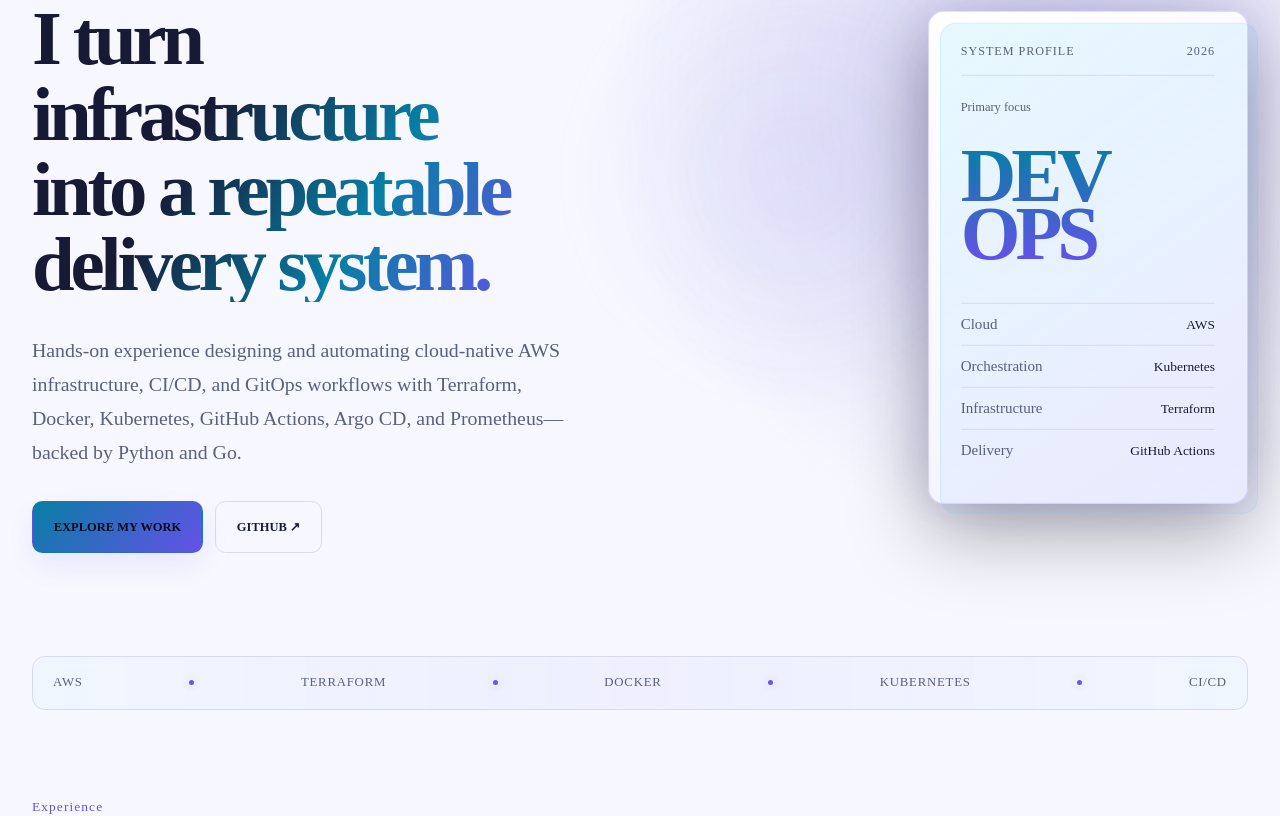
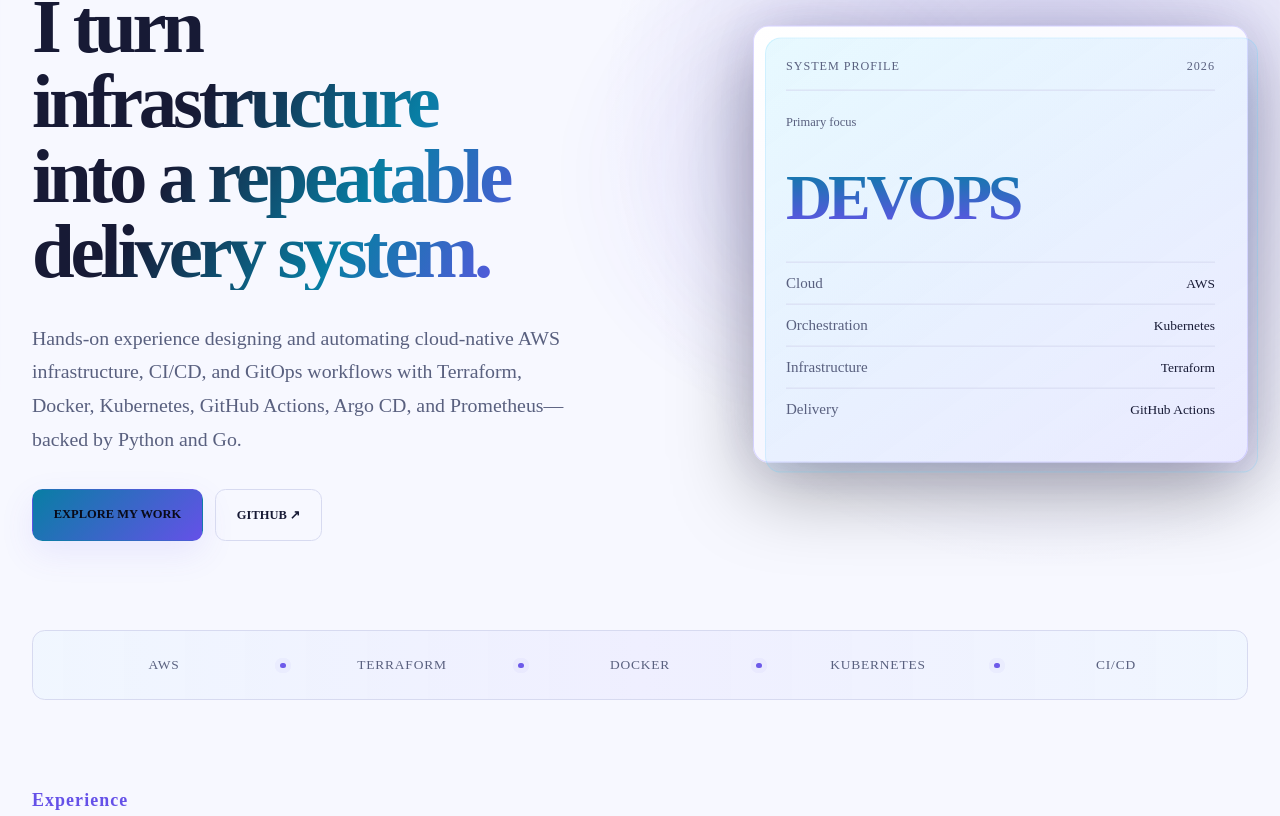
Before and after one commit to TrieuNguyenPhu/portfolio, a Next.js app: page / in a window 1280 px wide. Shown: the part 225-1041 px from the top of the page. Built offline with nearby package versions, Linux system fonts and the light colour scheme.

Commit message:
Polish layout hierarchy and footer

```diff
--- a/app/globals.css
+++ b/app/globals.css
@@ -106,8 +106,7 @@
   text-transform: uppercase;
 }
 
-.nav-shell nav,
-.site-footer nav {
+.nav-shell nav {
   align-items: center;
   display: flex;
   gap: clamp(0.75rem, 2.5vw, 2rem);
@@ -199,8 +198,7 @@
 .hero {
   display: grid;
   gap: clamp(2rem, 4vw, 4rem);
-  min-height: min(52rem, calc(100svh - 5.25rem));
-  padding-block: clamp(4rem, 8vw, 7rem);
+  padding-block: clamp(4rem, 7vw, 6.5rem);
 }
 
 .hero-copy { align-self: center; animation: reveal-up 800ms cubic-bezier(0.22, 1, 0.36, 1) both; }
@@ -217,6 +215,9 @@
   gap: 0.6rem;
   letter-spacing: 0.08em;
 }
+
+.panel-label,
+.contact-section > p { font-size: clamp(1.05rem, 1.4vw, 1.25rem); font-weight: 700; }
 
 .status > span {
   animation: status-pulse 2.4s ease-in-out infinite;
@@ -323,10 +324,11 @@
   color: transparent;
   display: block;
   font-family: var(--font-display);
-  font-size: clamp(3.5rem, 6vw, 5.5rem);
+  font-size: clamp(3rem, 5vw, 4.8rem);
   letter-spacing: -0.065em;
-  line-height: 0.76;
-  margin-block: 2rem 2.5rem;
+  line-height: 1;
+  margin-block: 2.25rem 2rem;
+  white-space: nowrap;
 }
 
 .hero-console dl > div {
@@ -341,26 +343,33 @@
 .hero-console dd { font-family: var(--font-mono); font-size: 0.84rem; }
 
 .ticker {
-  align-items: center;
   background: linear-gradient(90deg, rgb(87 214 255 / 4%), rgb(154 140 255 / 8%), rgb(87 214 255 / 4%));
   border: 1px solid var(--line);
   border-radius: 0.8rem;
-  display: flex;
-  gap: clamp(0.8rem, 2vw, 2rem);
-  justify-content: space-between;
-  overflow: hidden;
-  padding: 1.15rem 1.25rem;
+  display: grid;
+  grid-template-columns: repeat(5, minmax(7rem, 1fr));
+  overflow-x: auto;
+  padding-inline: 0.75rem;
+  scrollbar-width: none;
 }
 
+.ticker::-webkit-scrollbar { display: none; }
+
 .ticker span {
+  align-items: center;
   color: var(--muted);
-  flex: none;
+  display: flex;
   font-family: var(--font-mono);
-  font-size: clamp(0.78rem, 1vw, 0.92rem);
+  font-size: clamp(0.84rem, 1vw, 0.98rem);
+  justify-content: center;
   letter-spacing: 0.06em;
+  min-height: 4.25rem;
+  padding-inline: 1rem;
+  position: relative;
+  text-align: center;
 }
 
-.ticker i { animation: status-pulse 2.4s ease-in-out infinite; background: var(--lime); border-radius: 50%; flex: none; height: 0.32rem; width: 0.32rem; }
+.ticker span:not(:last-child)::after { animation: status-pulse 2.4s ease-in-out infinite; background: var(--lime); border-radius: 50%; content: ""; height: 0.32rem; position: absolute; right: -0.16rem; width: 0.32rem; }
 
 .projects-section,
 .experience-section,
@@ -375,9 +384,10 @@
   color: var(--lime);
   font-family: var(--font-mono);
   display: block;
-  font-size: 0.84rem;
-  letter-spacing: 0.08em;
-  margin-bottom: 0.9rem;
+  font-size: clamp(1.05rem, 1.4vw, 1.3rem);
+  font-weight: 700;
+  letter-spacing: 0.06em;
+  margin-bottom: 1.1rem;
 }
 
 .section-intro h2,
@@ -629,15 +639,64 @@
 .contact-links a span { color: var(--lime); }
 
 .site-footer {
+  border-top: 1px solid var(--line);
+  margin-top: clamp(4rem, 7vw, 7rem);
+  padding-block: clamp(2.5rem, 5vw, 4rem) 2rem;
+}
+
+.footer-main {
+  display: grid;
+  gap: 2rem;
+}
+
+.footer-brand > a {
+  font-family: var(--font-display);
+  font-size: clamp(1.5rem, 2.2vw, 2.1rem);
+  font-weight: 650;
+  letter-spacing: -0.035em;
+}
+
+.footer-brand p {
+  color: var(--muted);
+  font-size: 1rem;
+  line-height: 1.65;
+  margin-top: 0.65rem;
+  max-width: 36ch;
+}
+
+.footer-navigation {
+  display: grid;
+  gap: 0.75rem;
+}
+
+.footer-navigation a {
+  color: var(--muted);
+  font-family: var(--font-mono);
+  font-size: 0.85rem;
+  transition: color 180ms ease, transform 180ms ease;
+  width: fit-content;
+}
+
+.footer-navigation a:hover { color: var(--text); transform: translateX(4px); }
+
+.footer-socials {
   align-items: center;
+  display: flex;
+  gap: 0.75rem;
+}
+
+.footer-bottom {
+  align-items: center;
+  border-top: 1px solid var(--line);
   color: var(--muted);
   display: flex;
-  flex-direction: column;
+  flex-wrap: wrap;
   font-family: var(--font-mono);
-  font-size: 0.74rem;
+  font-size: 0.78rem;
   gap: 1rem;
   justify-content: space-between;
-  padding-block: 2rem;
+  margin-top: clamp(2.5rem, 5vw, 4rem);
+  padding-top: 1.5rem;
 }
 
 .social-icon {
@@ -651,7 +710,9 @@
 }
 
 .social-icon svg { fill: currentColor; height: 1.05rem; width: 1.05rem; }
-.site-footer a:hover { border-color: var(--lime); color: var(--text); transform: translateY(-3px) rotate(4deg); }
+.footer-socials a:hover { border-color: var(--lime); color: var(--text); transform: translateY(-3px); }
+.footer-bottom a:hover { color: var(--text); }
+.footer-bottom a { transition: color 180ms ease; }
 
 html.reveal-ready [data-reveal] {
   filter: blur(8px);
@@ -661,6 +722,9 @@
 }
 
 html.reveal-ready [data-reveal].is-visible { filter: blur(0); opacity: 1; transform: translateY(0) scale(1); }
+.experience-list > [data-reveal]:nth-child(2),
+.projects-grid > [data-reveal]:nth-child(2),
+.profile-section > [data-reveal]:nth-child(2) { transition-delay: 90ms; }
 
 @keyframes aurora-drift {
   from { transform: translate3d(-12%, -6%, 0) scale(0.9); }
@@ -694,14 +758,21 @@
   .brand small { display: inline; }
   .nav-shell nav > a:not(.nav-cta) { display: inline; }
   .nav-shell nav > a.nav-detail { display: none; }
-  .hero { grid-template-columns: minmax(0, 1.45fr) minmax(18rem, 0.55fr); }
+}
+
+@media (min-width: 56rem) {
+  .hero { grid-template-columns: minmax(0, 1.15fr) minmax(23rem, 0.85fr); }
+  .footer-main { grid-template-columns: minmax(0, 1.4fr) minmax(12rem, 0.7fr) auto; }
+  .footer-socials { align-self: start; justify-content: flex-end; }
+}
+
+@media (min-width: 64rem) {
   .projects-grid { grid-template-columns: repeat(12, minmax(0, 1fr)); }
-  .project--seckube { grid-column: span 7; }
-  .project--shortenlink { grid-column: span 5; }
-  .experience-list article { grid-template-columns: minmax(9rem, 0.55fr) minmax(12rem, 0.7fr) minmax(0, 1.35fr); }
-  .profile-section { grid-template-columns: minmax(0, 1.15fr) minmax(0, 0.85fr); }
+  .project--seckube,
+  .project--shortenlink { grid-column: span 6; }
+  .experience-list article { grid-template-columns: minmax(10rem, 0.6fr) minmax(14rem, 0.8fr) minmax(0, 1.6fr); }
+  .profile-section { grid-template-columns: repeat(2, minmax(0, 1fr)); }
   .skills-panel dl > div { grid-template-columns: minmax(7rem, 0.35fr) minmax(0, 1fr); }
-  .site-footer { flex-direction: row; }
 }
 
 @media (min-width: 72rem) {
@@ -724,7 +795,7 @@
   .hero-copy,
   .hero-console,
   .status > span,
-  .ticker i,
+  .ticker span::after,
   .project:hover .project-visual i { animation: none; }
   html.reveal-ready [data-reveal] { filter: none; opacity: 1; transform: none; transition: none; }
   .button,
@@ -735,7 +806,8 @@
   .social-icon { transition: none; }
   .project:hover,
   .experience-list article:hover,
-  .site-footer a:hover { transform: none; }
+  .footer-navigation a:hover,
+  .footer-socials a:hover { transform: none; }
 }
 
 :root[data-theme="light"] {
--- a/app/page.tsx
+++ b/app/page.tsx
@@ -66,7 +66,7 @@
     orchestration: "Orchestration",
     infrastructure: "Infrastructure",
     delivery: "Delivery",
-    projectsLabel: "Personal projects",
+    projectsLabel: "Projects",
     projectsHeading: "Systems I built from the ground up.",
     projectsText: "Selected work across Kubernetes, AWS infrastructure, security, containers, and delivery automation.",
     repository: "View repository",
@@ -84,6 +84,8 @@
     degree: "Bachelor of Software Engineering",
     open: "Open to DevOps opportunities",
     contactHeading: "Let’s build a better path to production.",
+    footerNote: "Cloud infrastructure, delivery automation, and reliable systems.",
+    backToTop: "Back to top",
     xbrainDate: "Apr 2026 — Jul 2026",
     techhausDate: "Aug 2025 — Nov 2025",
   },
@@ -104,7 +106,7 @@
     orchestration: "Điều phối",
     infrastructure: "Hạ tầng",
     delivery: "Triển khai",
-    projectsLabel: "Dự án cá nhân",
+    projectsLabel: "Dự án",
     projectsHeading: "Những hệ thống tôi xây dựng từ đầu.",
     projectsText: "Các dự án về Kubernetes, hạ tầng AWS, bảo mật, containers và tự động hóa triển khai.",
     repository: "Xem repository",
@@ -122,6 +124,8 @@
     degree: "Cử nhân Kỹ thuật Phần mềm",
     open: "Sẵn sàng cho cơ hội DevOps",
     contactHeading: "Cùng xây dựng con đường tốt hơn đến production.",
+    footerNote: "Hạ tầng đám mây, tự động hóa triển khai và hệ thống đáng tin cậy.",
+    backToTop: "Về đầu trang",
     xbrainDate: "Tháng 4 2026 — Tháng 7 2026",
     techhausDate: "Tháng 8 2025 — Tháng 11 2025",
   },
@@ -226,7 +230,7 @@
           <aside className="hero-console" aria-label="Core engineering focus">
             <div className="console-head"><span>SYSTEM PROFILE</span><span>2026</span></div>
             <p className="console-label">{t.focus}</p>
-            <strong>DEV<br />OPS</strong>
+            <strong>DEVOPS</strong>
             <dl>
               <div><dt>{t.cloud}</dt><dd>AWS</dd></div>
               <div><dt>{t.orchestration}</dt><dd>Kubernetes</dd></div>
@@ -236,11 +240,11 @@
           </aside>
         </section>
 
-        <div className="ticker" aria-label="Areas of expertise">
-          <span>AWS</span><i />
-          <span>TERRAFORM</span><i />
-          <span>DOCKER</span><i />
-          <span>KUBERNETES</span><i />
+        <div className="ticker" data-reveal aria-label="Areas of expertise">
+          <span>AWS</span>
+          <span>TERRAFORM</span>
+          <span>DOCKER</span>
+          <span>KUBERNETES</span>
           <span>CI/CD</span>
         </div>
 
@@ -323,9 +327,20 @@
         </section>
       </main>
 
-      <footer className="site-footer">
-        <span>© 2026 Nguyen Phu Trieu</span>
-        <nav aria-label="Social links">
+      <footer className="site-footer" data-reveal>
+        <div className="footer-main">
+          <div className="footer-brand">
+            <a href="#top">{t.name}</a>
+            <p>{t.footerNote}</p>
+          </div>
+          <nav className="footer-navigation" aria-label="Footer navigation">
+            <a href="#about">{t.nav.about}</a>
+            <a href="#experience">{t.nav.experience}</a>
+            <a href="#work">{t.nav.projects}</a>
+            <a href="#education">{t.nav.education}</a>
+            <a href="#certification">{t.nav.certification}</a>
+          </nav>
+          <nav className="footer-socials" aria-label="Social links">
           <a className="social-icon" href="https://www.facebook.com/trieu.nguyenphu.0806" target="_blank" rel="noreferrer" aria-label="Facebook" title="Facebook">
             <svg viewBox="0 0 24 24" aria-hidden="true"><path d="M13.5 21v-8h2.75l.41-3H13.5V8.08c0-.87.24-1.46 1.5-1.46h1.78V3.94c-.31-.04-1.37-.13-2.61-.13-2.58 0-4.35 1.57-4.35 4.46V10H7v3h2.82v8h3.68Z" /></svg>
           </a>
@@ -335,7 +350,12 @@
           <a className="social-icon" href="https://github.com/TrieuNguyenPhu" target="_blank" rel="noreferrer" aria-label="GitHub" title="GitHub">
             <svg viewBox="0 0 24 24" aria-hidden="true"><path fillRule="evenodd" d="M12 2C6.48 2 2 6.58 2 12.24c0 4.53 2.87 8.37 6.84 9.72.5.1.68-.22.68-.49 0-.24-.01-1.04-.01-1.88-2.78.62-3.37-1.21-3.37-1.21-.45-1.2-1.11-1.52-1.11-1.52-.91-.64.07-.63.07-.63 1 .07 1.54 1.06 1.54 1.06.9 1.57 2.35 1.12 2.92.85.09-.67.35-1.12.64-1.38-2.22-.26-4.56-1.15-4.56-5.1 0-1.13.39-2.05 1.03-2.77-.1-.26-.45-1.31.1-2.74 0 0 .84-.28 2.75 1.06A9.36 9.36 0 0 1 12 6.87c.85 0 1.7.12 2.5.34 1.9-1.34 2.74-1.06 2.74-1.06.55 1.43.2 2.48.1 2.74.64.72 1.03 1.64 1.03 2.77 0 3.96-2.34 4.83-4.57 5.08.36.32.68.93.68 1.88 0 1.36-.01 2.45-.01 2.78 0 .27.18.59.69.49A10.25 10.25 0 0 0 22 12.24C22 6.58 17.52 2 12 2Z" clipRule="evenodd" /></svg>
           </a>
-        </nav>
+          </nav>
+        </div>
+        <div className="footer-bottom">
+          <span>© 2026 {t.name}</span>
+          <a href="#top">{t.backToTop} ↑</a>
+        </div>
       </footer>
     </>
   );
```
